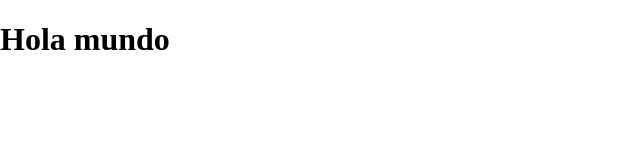
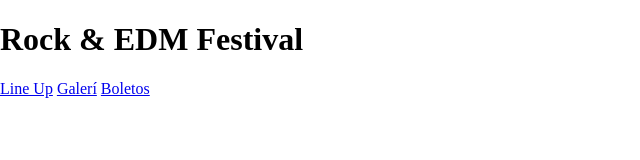
Before and after one commit to nicolasquinn/cuarto-proyecto-web_udemy, a website: page index.html in a window 1280 px wide. Shown: the whole page, without its empty margins (0-640 px from the left). Drawn offline with Linux system fonts and the light colour scheme.

Commit message:
171 - Creando el header

```diff
--- a/index.html
+++ b/index.html
@@ -11,6 +11,15 @@
     <link rel="stylesheet" href="build/css/app.css">
 </head>
 <body>
-    <h1>Hola mundo</h1>
+    <header class="header">
+        <div class="contenedor contenido-header">
+            <h1>Rock & EDM Festival</h1>
+            <nav>
+                <a href="#">Line Up</a>
+                <a href="#">Galerí</a>
+                <a href="#">Boletos</a>
+            </nav>
+        </div>
+    </header>
 </body>
 </html>
```
